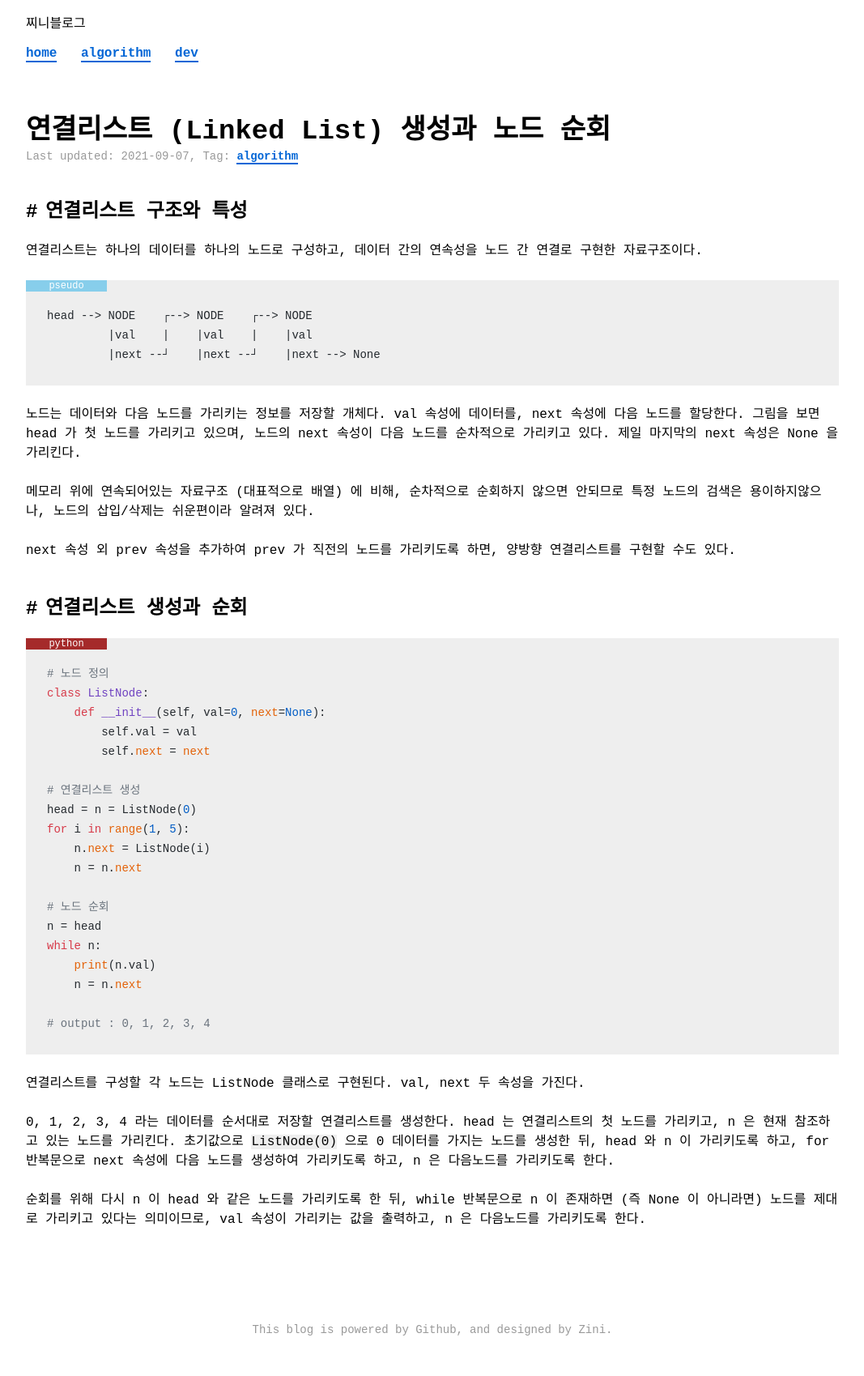
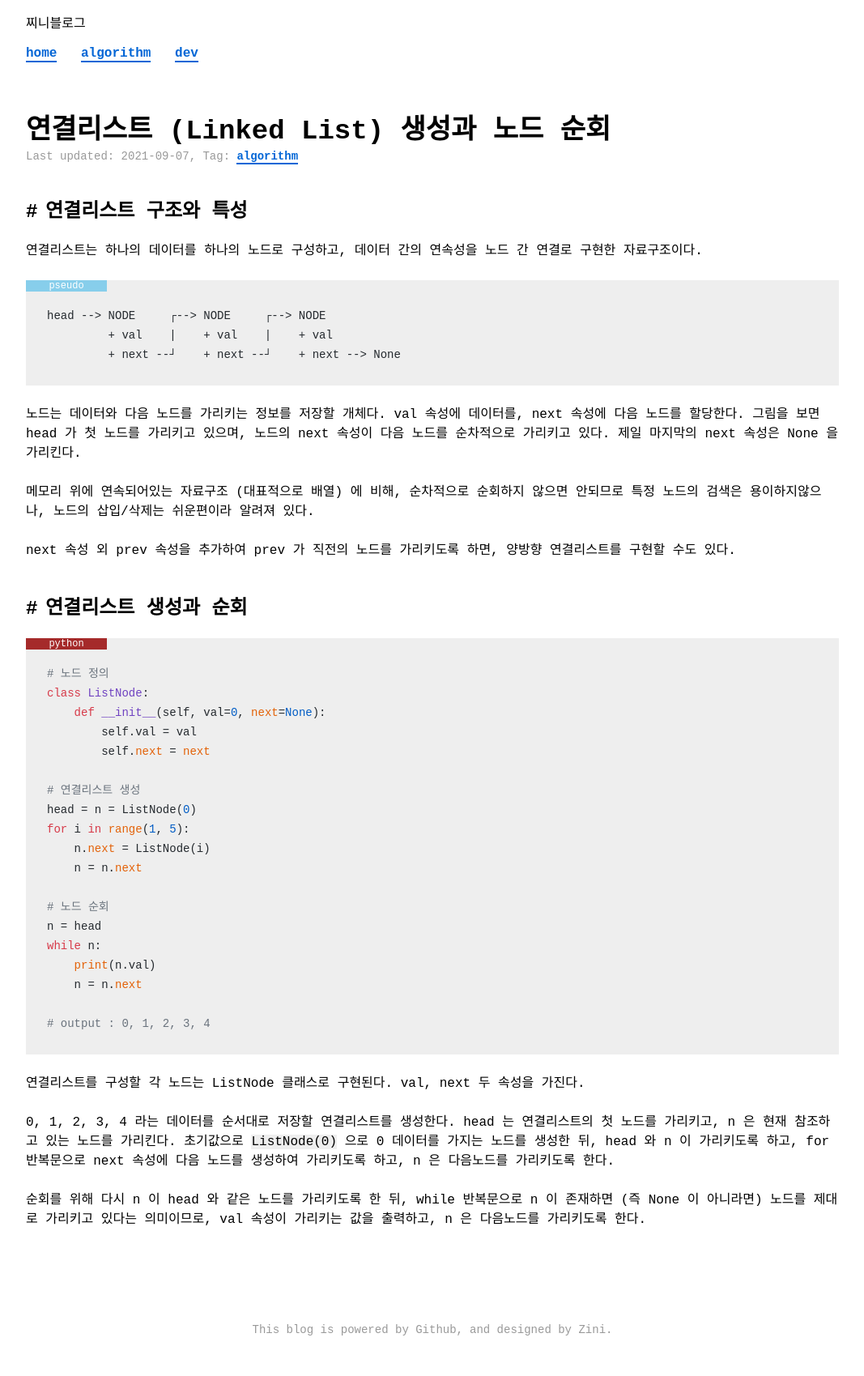
Before and after one commit to ziniblog/ziniblog.github.io, a Jekyll site: the page built from _posts/algorithm/3010-01-01-basic-manipulation-of-linked-list.md, in a window 1280 px wide. Shown: the whole page at 81% size, without its empty margins (106-1173 px from the left). Built offline with Jekyll 4.4.1, drawn with Linux system fonts in a browser that asks for light colours; nearby versions of some CDN libraries; some web fonts are replaced; comment, search, counter and statistics services are not loaded; a style sheet for code colours, icons or effects is not loaded.

Commit message:
modified

````diff
--- a/_posts/algorithm/3010-01-01-basic-manipulation-of-linked-list.md
+++ b/_posts/algorithm/3010-01-01-basic-manipulation-of-linked-list.md
@@ -10,9 +10,9 @@ tags: [algorithm,graph]
 연결리스트는 하나의 데이터를 하나의 노드로 구성하고, 데이터 간의 연속성을 노드 간 연결로 구현한 자료구조이다.
 
 ```plaintext
-head --> NODE    ┌--> NODE    ┌--> NODE
-         |val    |    |val    |    |val
-         |next --┘    |next --┘    |next --> None
+head --> NODE     ┌--> NODE     ┌--> NODE
+         + val    |    + val    |    + val
+         + next --┘    + next --┘    + next --> None
 ```
 {:.pseudo}
 
````
